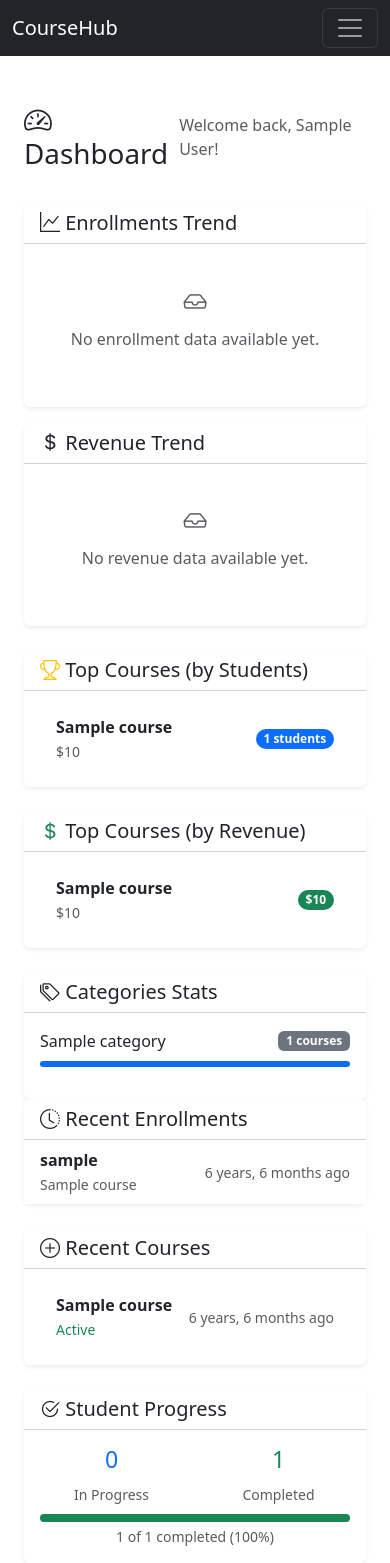
After one commit to yazdan552/CourseHub, a Django app: page /dashboard/ in a window 390 px wide. The commit adds this page. Run offline with Django 4.2, Linux system fonts and the light colour scheme; a user stored in the database is signed in; tables that the repository leaves empty hold one stand-in row (values such as "Sample post").

Commit message:
Enhance dashboard with charts and advanced statistics
- Add Chart.js for enrollment and revenue trends
- Add monthly enrollment and revenue data (6 months)
- Add top courses by revenue
- Add student progress statistics (in progress/completed)
- Add progress bar for completion rate
- Add responsive charts with proper styling

```diff
--- /dev/null
+++ b/courses/templates/courses/dashboard.html
@@ -0,0 +1,354 @@
+<!-- templates/courses/dashboard.html -->
+
+{% extends "base.html" %}
+
+{% block title %}Dashboard - CourseHub{% endblock %}
+
+{% block description %}
+    View your instructor dashboard with course statistics, student analytics, and revenue reports.
+{% endblock %}
+
+{% block content %}
+
+<div class="container">
+
+    <!-- ================ HEADER ================ -->
+    <div class="d-flex justify-content-between align-items-center mb-4">
+        <h1 class="mb-0">
+            <i class="bi bi-speedometer2"></i> Dashboard
+        </h1>
+        <div>
+            <span class="text-muted">Welcome back, {{ user.get_full_name|default:user.username }}!</span>
+        </div>
+    </div>
+
+    <!-- ================ STATS CARDS ================ -->
+    <div class="row g-3 mb-4">
+        <!-- ... کارت‌های آماری قبلی بدون تغییر ... -->
+    </div>
+
+    <!-- ================ NEW: CHARTS SECTION ================ -->
+    <div class="row g-3 mb-4">
+
+        <!-- نمودار ثبت‌نام‌ها -->
+        <div class="col-lg-6">
+            <div class="card shadow-sm border-0 h-100">
+                <div class="card-header bg-transparent">
+                    <h5 class="mb-0">
+                        <i class="bi bi-graph-up"></i> Enrollments Trend
+                    </h5>
+                </div>
+                <div class="card-body">
+                    {% if has_chart_data %}
+                        <canvas id="enrollmentChart" height="200"></canvas>
+                    {% else %}
+                        <p class="text-muted text-center py-4">
+                            <i class="bi bi-inbox fs-3 d-block mb-2"></i>
+                            No enrollment data available yet.
+                        </p>
+                    {% endif %}
+                </div>
+            </div>
+        </div>
+
+        <!-- نمودار درآمد -->
+        <div class="col-lg-6">
+            <div class="card shadow-sm border-0 h-100">
+                <div class="card-header bg-transparent">
+                    <h5 class="mb-0">
+                        <i class="bi bi-currency-dollar"></i> Revenue Trend
+                    </h5>
+                </div>
+                <div class="card-body">
+                    {% if has_chart_data %}
+                        <canvas id="revenueChart" height="200"></canvas>
+                    {% else %}
+                        <p class="text-muted text-center py-4">
+                            <i class="bi bi-inbox fs-3 d-block mb-2"></i>
+                            No revenue data available yet.
+                        </p>
+                    {% endif %}
+                </div>
+            </div>
+        </div>
+
+    </div>
+
+    <!-- ================ TWO COLUMN LAYOUT ================ -->
+    <div class="row">
+
+        <!-- ستون چپ: دوره‌های پرفروش و دسته‌بندی‌ها -->
+        <div class="col-lg-6">
+
+            <!-- دوره‌های پرفروش بر اساس دانشجو -->
+            <div class="card shadow-sm border-0 mb-4">
+                <div class="card-header bg-transparent">
+                    <h5 class="mb-0">
+                        <i class="bi bi-trophy text-warning"></i> Top Courses (by Students)
+                    </h5>
+                </div>
+                <div class="card-body">
+                    {% if top_courses %}
+                        <div class="list-group list-group-flush">
+                            {% for course in top_courses %}
+                                <div class="list-group-item d-flex justify-content-between align-items-center">
+                                    <div>
+                                        <strong>{{ course.title }}</strong>
+                                        <br>
+                                        <small class="text-muted">${{ course.price }}</small>
+                                    </div>
+                                    <span class="badge bg-primary rounded-pill">
+                                        {{ course.student_count }} students
+                                    </span>
+                                </div>
+                            {% endfor %}
+                        </div>
+                    {% else %}
+                        <p class="text-muted">No courses yet. <a href="{% url 'create_course' %}">Create one!</a></p>
+                    {% endif %}
+                </div>
+            </div>
+
+            <!-- ================ NEW: دوره‌های پرفروش بر اساس درآمد ================ -->
+            <div class="card shadow-sm border-0 mb-4">
+                <div class="card-header bg-transparent">
+                    <h5 class="mb-0">
+                        <i class="bi bi-currency-dollar text-success"></i> Top Courses (by Revenue)
+                    </h5>
+                </div>
+                <div class="card-body">
+                    {% if top_revenue_courses %}
+                        <div class="list-group list-group-flush">
+                            {% for course in top_revenue_courses %}
+                                <div class="list-group-item d-flex justify-content-between align-items-center">
+                                    <div>
+                                        <strong>{{ course.title }}</strong>
+                                        <br>
+                                        <small class="text-muted">${{ course.price }}</small>
+                                    </div>
+                                    <span class="badge bg-success rounded-pill">
+                                        ${{ course.revenue|floatformat:0 }}
+                                    </span>
+                                </div>
+                            {% endfor %}
+                        </div>
+                    {% else %}
+                        <p class="text-muted">No revenue data yet.</p>
+                    {% endif %}
+                </div>
+            </div>
+
+            <!-- آمار دسته‌بندی‌ها -->
+            <div class="card shadow-sm border-0">
+                <div class="card-header bg-transparent">
+                    <h5 class="mb-0">
+                        <i class="bi bi-tags"></i> Categories Stats
+                    </h5>
+                </div>
+                <div class="card-body">
+                    {% if category_stats %}
+                        {% for cat in category_stats %}
+                            <div class="d-flex justify-content-between align-items-center mb-2">
+                                <span>{{ cat.name }}</span>
+                                <span class="badge bg-secondary">{{ cat.course_count }} courses</span>
+                            </div>
+                            <div class="progress mb-3" style="height: 6px;">
+                                <div class="progress-bar bg-primary"
+                                     style="width: {% widthratio cat.course_count total_courses 100 %}%;">
+                                </div>
+                            </div>
+                        {% endfor %}
+                    {% else %}
+                        <p class="text-muted">No categories with courses.</p>
+                    {% endif %}
+                </div>
+            </div>
+
+        </div>
+
+        <!-- ستون راست: آخرین فعالیت‌ها -->
+        <div class="col-lg-6">
+
+            <!-- آخرین ثبت‌نام‌ها -->
+            <div class="card shadow-sm border-0 mb-4">
+                <div class="card-header bg-transparent">
+                    <h5 class="mb-0">
+                        <i class="bi bi-clock-history"></i> Recent Enrollments
+                    </h5>
+                </div>
+                <div class="card-body p-0">
+                    {% if recent_enrollments %}
+                        <div class="list-group list-group-flush">
+                            {% for enrollment in recent_enrollments %}
+                                <div class="list-group-item d-flex justify-content-between align-items-center">
+                                    <div>
+                                        <strong>{{ enrollment.user.username }}</strong>
+                                        <br>
+                                        <small class="text-muted">
+                                            {{ enrollment.course.title }}
+                                        </small>
+                                    </div>
+                                    <small class="text-muted">
+                                        {{ enrollment.enrolled_at|timesince }} ago
+                                    </small>
+                                </div>
+                            {% endfor %}
+                        </div>
+                    {% else %}
+                        <div class="p-3 text-center text-muted">
+                            <i class="bi bi-inbox fs-3 d-block mb-2"></i>
+                            No enrollments yet
+                        </div>
+                    {% endif %}
+                </div>
+            </div>
+
+            <!-- دوره‌های اخیر -->
+            <div class="card shadow-sm border-0">
+                <div class="card-header bg-transparent">
+                    <h5 class="mb-0">
+                        <i class="bi bi-plus-circle"></i> Recent Courses
+                    </h5>
+                </div>
+                <div class="card-body">
+                    {% if recent_courses %}
+                        <div class="list-group list-group-flush">
+                            {% for course in recent_courses %}
+                                <div class="list-group-item d-flex justify-content-between align-items-center">
+                                    <div>
+                                        <strong>{{ course.title }}</strong>
+                                        <br>
+                                        <small class="text-muted">
+                                            <span class="{% if course.is_active %}text-success{% else %}text-danger{% endif %}">
+                                                {{ course.is_active|yesno:"Active,Inactive" }}
+                                            </span>
+                                        </small>
+                                    </div>
+                                    <small class="text-muted">
+                                        {{ course.created_at|timesince }} ago
+                                    </small>
+                                </div>
+                            {% endfor %}
+                        </div>
+                    {% else %}
+                        <p class="text-muted">No courses created yet.</p>
+                    {% endif %}
+                </div>
+            </div>
+
+            <!-- ================ NEW: Progress Stats ================ -->
+            <div class="card shadow-sm border-0 mt-4">
+                <div class="card-header bg-transparent">
+                    <h5 class="mb-0">
+                        <i class="bi bi-check2-circle"></i> Student Progress
+                    </h5>
+                </div>
+                <div class="card-body">
+                    <div class="row text-center">
+                        <div class="col-6">
+                            <h3 class="text-primary">{{ in_progress_enrollments }}</h3>
+                            <small class="text-muted">In Progress</small>
+                        </div>
+                        <div class="col-6">
+                            <h3 class="text-success">{{ completed_enrollments }}</h3>
+                            <small class="text-muted">Completed</small>
+                        </div>
+                    </div>
+                    <!-- نوار پیشرفت کلی -->
+                    <div class="progress mt-2" style="height: 8px;">
+                        <div class="progress-bar bg-success"
+                             style="width: {% widthratio completed_enrollments total_enrollments 100 %}%;">
+                        </div>
+                    </div>
+                    <small class="text-muted d-block text-center mt-1">
+                        {{ completed_enrollments }} of {{ total_enrollments }} completed
+                        ({% widthratio completed_enrollments total_enrollments 100 %}%)
+                    </small>
+                </div>
+            </div>
+
+        </div>
+
+    </div>
+
+</div>
+
+<!-- ================ NEW: Chart.js Scripts ================ -->
+{% if has_chart_data %}
+<script>
+    document.addEventListener('DOMContentLoaded', function() {
+        // نمودار ثبت‌نام‌ها
+        const ctx1 = document.getElementById('enrollmentChart').getContext('2d');
+        new Chart(ctx1, {
+            type: 'bar',
+            data: {
+                labels: {{ chart_labels|safe }},
+                datasets: [{
+                    label: 'Enrollments',
+                    data: {{ chart_data|safe }},
+                    backgroundColor: 'rgba(54, 162, 235, 0.5)',
+                    borderColor: 'rgba(54, 162, 235, 1)',
+                    borderWidth: 1
+                }]
+            },
+            options: {
+                responsive: true,
+                maintainAspectRatio: false,
+                plugins: {
+                    legend: {
+                        display: false
+                    }
+                },
+                scales: {
+                    y: {
+                        beginAtZero: true,
+                        ticks: {
+                            stepSize: 1
+                        }
+                    }
+                }
+            }
+        });
+
+        // نمودار درآمد
+        const ctx2 = document.getElementById('revenueChart').getContext('2d');
+        new Chart(ctx2, {
+            type: 'line',
+            data: {
+                labels: {{ chart_labels|safe }},
+                datasets: [{
+                    label: 'Revenue ($)',
+                    data: {{ chart_revenue|safe }},
+                    backgroundColor: 'rgba(75, 192, 192, 0.2)',
+                    borderColor: 'rgba(75, 192, 192, 1)',
+                    borderWidth: 2,
+                    fill: true,
+                    tension: 0.4
+                }]
+            },
+            options: {
+                responsive: true,
+                maintainAspectRatio: false,
+                plugins: {
+                    legend: {
+                        display: false
+                    }
+                },
+                scales: {
+                    y: {
+                        beginAtZero: true,
+                        ticks: {
+                            callback: function(value) {
+                                return '$' + value;
+                            }
+                        }
+                    }
+                }
+            }
+        });
+    });
+</script>
+{% endif %}
+<!-- ==================================================== -->
+
+{% endblock %}
--- a/courses/urls.py
+++ b/courses/urls.py
@@ -19,4 +19,6 @@ urlpatterns = [
     path("category/<slug:slug>/", views.CategoryDetailView.as_view(), name="category_detail"),
     path("profile/<str:username>/", views.InstructorProfileView.as_view(), name="instructor_profile"),
     path("profile/edit/", views.EditProfileView.as_view(), name="edit_profile"),
+    path("dashboard/", views.DashboardView.as_view(), name="dashboard"),
+
 ]
--- a/courses/views.py
+++ b/courses/views.py
@@ -1,6 +1,6 @@
 # courses/views.py
 
-from django.views.generic import ListView, DetailView, CreateView, UpdateView, DeleteView
+from django.views.generic import ListView, DetailView, CreateView, UpdateView, DeleteView , TemplateView
 from django.views import View
 from django.contrib.auth.mixins import LoginRequiredMixin, UserPassesTestMixin
 from django.contrib.auth.views import LoginView
@@ -9,11 +9,15 @@ from django.shortcuts import get_object_or_404, redirect, render
 from django.contrib import messages
 from django.contrib.auth import login
 from django.contrib.auth.models import User
-from django.db.models import Count, Q
+from django.db.models import Count, Q , Sum
 from django.core.paginator import Paginator, EmptyPage, PageNotAnInteger
 
 from .forms import CourseForm, RegisterForm, InstructorProfileForm
 from .models import Course, Instructor, Enrollment, Category
+
+from django.utils import timezone
+from datetime import timedelta
+from django.db.models.functions import TruncMonth, TruncWeek
 
 
 # ================ Mixin‌ها ================
@@ -335,3 +339,153 @@ class EditProfileView(LoginRequiredMixin, UpdateView):
             messages.error(request, "You don't have permission to access this page.")
             return redirect('course_list')
         return super().dispatch(request, *args, **kwargs)
+
+
+class DashboardView(LoginRequiredMixin, TemplateView):
+    """
+    داشبورد مدیریتی برای مدرس
+    نمایش آمار دوره‌ها، دانشجویان، درآمد و فعالیت‌ها
+    """
+    template_name = 'courses/dashboard.html'
+
+    def get_context_data(self, **kwargs):
+        context = super().get_context_data(**kwargs)
+
+        # ================ اطلاعات مدرس ================
+        user = self.request.user
+
+        # اگر کاربر مدرس نیست
+        if not hasattr(user, 'instructor'):
+            context['error'] = "You are not an instructor."
+            return context
+
+        instructor = user.instructor
+
+        # ================ آمار دوره‌ها ================
+        courses = instructor.courses.all()
+        total_courses = courses.count()
+        active_courses = courses.filter(is_active=True).count()
+        inactive_courses = courses.filter(is_active=False).count()
+
+        # ================ آمار دانشجویان ================
+        total_students = Enrollment.objects.filter(
+            course__in=courses
+        ).values('user').distinct().count()
+
+        total_enrollments = Enrollment.objects.filter(
+            course__in=courses
+        ).count()
+
+        # ================ آمار درآمد ================
+        total_revenue = Enrollment.objects.filter(
+            course__in=courses
+        ).aggregate(
+            total=Sum('course__price')
+        )['total'] or 0
+
+        # ================ دوره‌های پرفروش (دانشجو) ================
+        top_courses = courses.annotate(
+            student_count=Count('enrollments')
+        ).order_by('-student_count')[:5]
+
+        # ================ دوره‌های پرفروش (درآمد) ================
+        top_revenue_courses = courses.annotate(
+            revenue=Sum('enrollments__course__price')
+        ).order_by('-revenue')[:5]
+
+        # ================ آخرین ثبت‌نام‌ها ================
+        recent_enrollments = Enrollment.objects.filter(
+            course__in=courses
+        ).select_related('user', 'course').order_by('-enrolled_at')[:10]
+
+        # ================ آمار دسته‌بندی‌ها ================
+        category_stats = Category.objects.filter(
+            courses__in=courses
+        ).annotate(
+            course_count=Count('courses', filter=Q(courses__in=courses))
+        ).order_by('-course_count')
+
+        # ================ دوره‌های اخیر ================
+        recent_courses = courses.order_by('-created_at')[:5]
+
+        # ================ آمار پیشرفت ================
+        completed_enrollments = Enrollment.objects.filter(
+            course__in=courses,
+            is_completed=True
+        ).count()
+
+        in_progress_enrollments = total_enrollments - completed_enrollments
+
+        # ================ NEW: آمار ماهانه ================
+        six_months_ago = timezone.now() - timedelta(days=180)
+
+        monthly_enrollments = Enrollment.objects.filter(
+            course__in=courses,
+            enrolled_at__gte=six_months_ago
+        ).annotate(
+            month=TruncMonth('enrolled_at')
+        ).values('month').annotate(
+            count=Count('id')
+        ).order_by('month')
+
+        monthly_revenue = Enrollment.objects.filter(
+            course__in=courses,
+            enrolled_at__gte=six_months_ago
+        ).annotate(
+            month=TruncMonth('enrolled_at')
+        ).values('month').annotate(
+            total=Sum('course__price')
+        ).order_by('month')
+
+        # ================ داده‌های نمودار ================
+        chart_labels = []
+        chart_data = []
+        chart_revenue = []
+
+        for item in monthly_enrollments:
+            chart_labels.append(item['month'].strftime('%B %Y'))
+            chart_data.append(item['count'])
+
+        for item in monthly_revenue:
+            chart_revenue.append(float(item['total']))
+
+        # ================ درصد دوره‌های فعال ================
+        active_percentage = int((active_courses / total_courses * 100)) if total_courses > 0 else 0
+
+        # ================ ساخت context ================
+        context.update({
+            # اطلاعات پایه
+            'instructor': instructor,
+            'total_courses': total_courses,
+            'active_courses': active_courses,
+            'inactive_courses': inactive_courses,
+
+            # آمار دانشجویان
+            'total_students': total_students,
+            'total_enrollments': total_enrollments,
+
+            # آمار درآمد
+            'total_revenue': total_revenue,
+
+            # لیست‌ها
+            'top_courses': top_courses,
+            'top_revenue_courses': top_revenue_courses,
+            'recent_enrollments': recent_enrollments,
+            'category_stats': category_stats,
+            'recent_courses': recent_courses,
+
+            # درصد دوره‌های فعال
+            'active_percentage': active_percentage,
+
+            # آمار پیشرفت
+            'completed_enrollments': completed_enrollments,
+            'in_progress_enrollments': in_progress_enrollments,
+
+            # داده‌های نمودار
+            'chart_labels': chart_labels,
+            'chart_data': chart_data,
+            'chart_revenue': chart_revenue,
+            'has_chart_data': bool(chart_labels),
+        })
+
+        return context
--- a/templates/base.html
+++ b/templates/base.html
@@ -36,6 +36,10 @@
 
     <link rel="stylesheet"
           href="https://cdn.jsdelivr.net/npm/bootstrap-icons@1.11.1/font/bootstrap-icons.css">
+
+
+    <script src="https://cdn.jsdelivr.net/npm/chart.js"></script>
+
 
 </head>
 
@@ -114,6 +118,14 @@
 
                     </li>
 
+                {% endif %}
+
+                {% if user.is_authenticated and user.is_staff %}
+                    <li class="nav-item">
+                        <a class="nav-link" href="{% url 'dashboard' %}">
+                            <i class="bi bi-speedometer2"></i> Dashboard
+                        </a>
+                    </li>
                 {% endif %}
 
                 {% if user.is_authenticated %}
```
